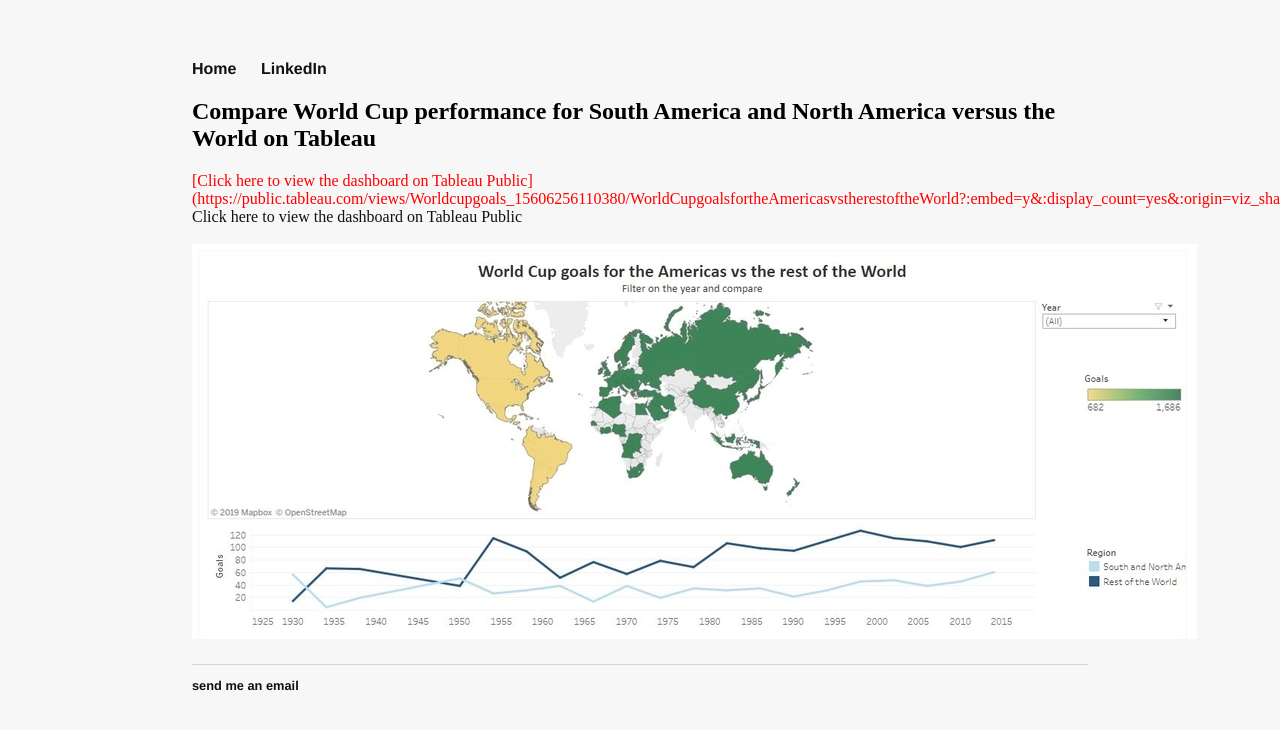
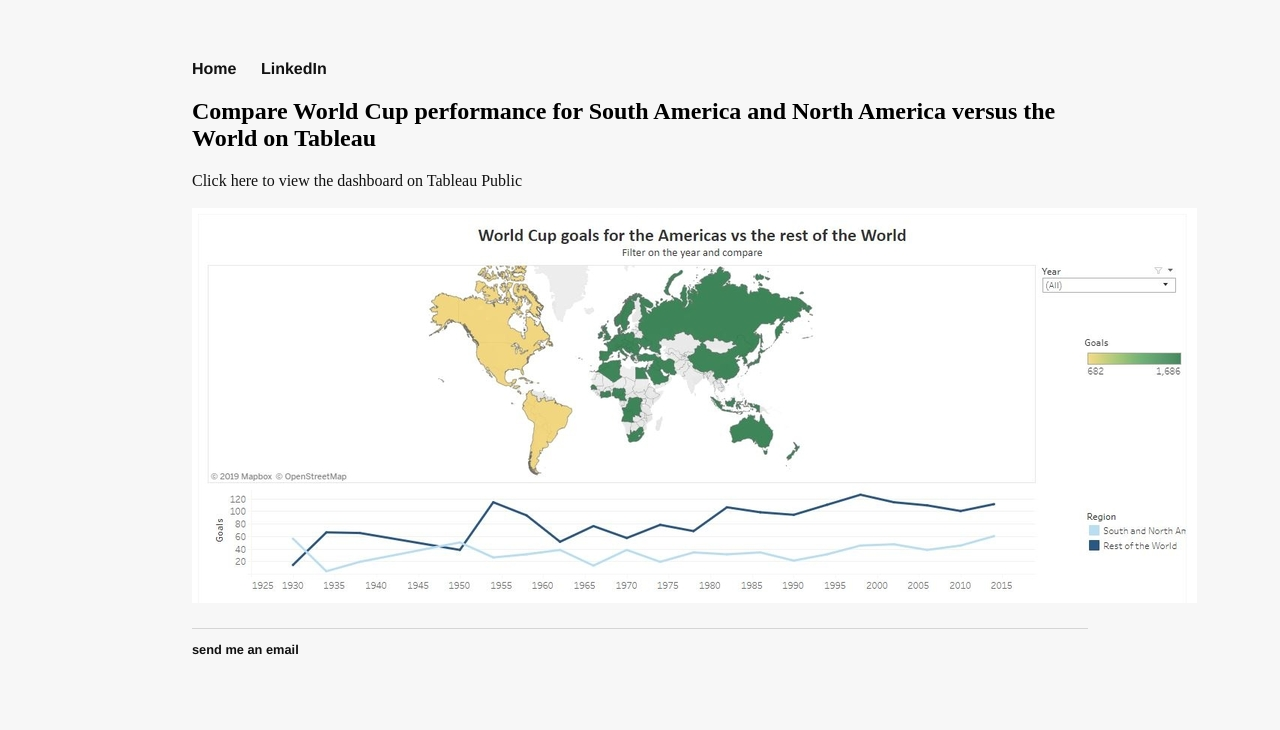
Before and after one commit to h2kh/h2kh.github.io, a Jekyll site: the page built from _posts/2019-06-05-worldcupgoals.md, in a window 1280 px wide. Shown: the top 730 px of the page. Built offline with Jekyll 4.4.1, drawn with Linux system fonts in a browser that asks for light colours.

Commit message:
Update 2019-06-05-worldcupgoals.md

```diff
--- a/_posts/2019-06-05-worldcupgoals.md
+++ b/_posts/2019-06-05-worldcupgoals.md
@@ -3,7 +3,6 @@ layout: post
 title: "Compare World Cup performance for South America and North America versus the World on Tableau"
 tableau: 'true'
 ---
-<font color="red">[Click here to view the dashboard on Tableau Public](https://public.tableau.com/views/Worldcupgoals_15606256110380/WorldCupgoalsfortheAmericasvstherestoftheWorld?:embed=y&:display_count=yes&:origin=viz_share_link)</font>
 
 <font color="blue"><a href="https://public.tableau.com/views/Worldcupgoals_15606256110380/WorldCupgoalsfortheAmericasvstherestoftheWorld?:embed=y&:display_count=yes&:origin=viz_share_link">Click here to view the dashboard on Tableau Public</a></font>
 
```
